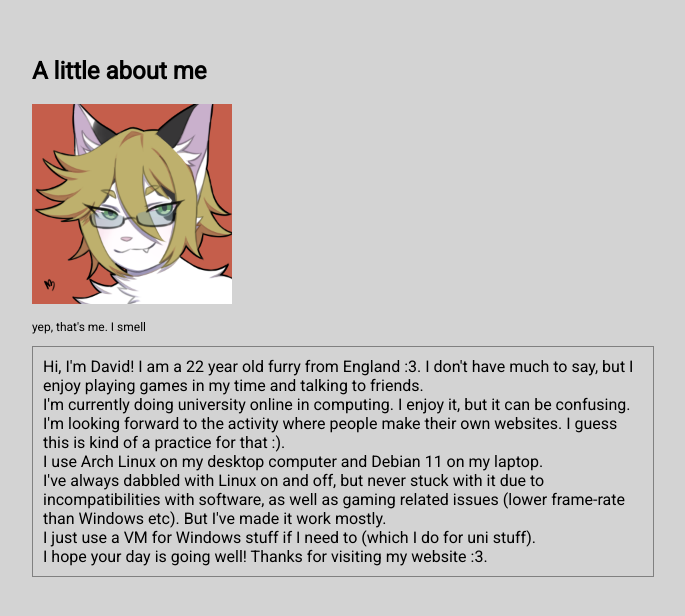
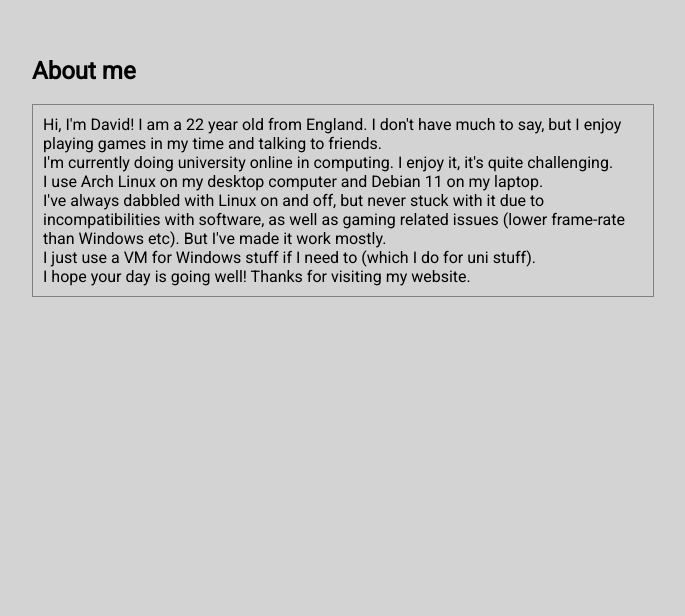
Before and after one commit to dav1dxyz/dav1d.xyz, a plain HTML site: page index.html in a window 1280 px wide. Shown: the part 778-1394 px from the top of the page, without its empty margins (3-688 px from the left). Drawn offline with Linux system fonts and the light colour scheme.

Commit message:
Update index.html

```diff
--- a/index.html
+++ b/index.html
@@ -44,10 +44,6 @@
         color: blue
       }
 
-      #smol {
-        font-size: 12px;
-      }
-
       #box {
         border: 1px solid gray;
         width: 600px;
@@ -91,20 +87,16 @@
         <a href="#next" class="next">↓</a>
       </section>
       <section class="fwh-slide fwh-slide-about" id="next">
-        <h1>A little about me</h1><br>
-        <img src="./images/icon.png" alt="dav1d_cat pfp" width="200" height="200">
-        <p id="smol">yep, that's me. I smell</p>
+        <h1>About me</h1><br>
         <div id="box">
-        <p>Hi, I'm David! I am a 22 year old furry from England :3. I don't have much to say, but I enjoy playing games in my time and talking to friends.
-          I'm currently doing university online in computing. I enjoy it, but it can be confusing.
-          I'm looking forward to the activity where people make their own websites. I guess this is kind of a practice for that :).
-          I use Arch Linux on my desktop computer and Debian 11 on my laptop.
-          I've always dabbled with Linux on and off, but never stuck with it due to incompatibilities with software, as well as gaming related issues (lower frame-rate than Windows etc). But I've made it work mostly.
-          I just use a VM for Windows stuff if I need to (which I do for uni stuff).
-          I hope your day is going well! Thanks for visiting my website :3.
-        </p>
+          <p>Hi, I'm David! I am a 22 year old from England. I don't have much to say, but I enjoy playing games in my time and talking to friends.
+            I'm currently doing university online in computing. I enjoy it, it's quite challenging.
+            I use Arch Linux on my desktop computer and Debian 11 on my laptop.
+            I've always dabbled with Linux on and off, but never stuck with it due to incompatibilities with software, as well as gaming related issues (lower frame-rate than Windows etc). But I've made it work mostly.
+            I just use a VM for Windows stuff if I need to (which I do for uni stuff).
+            I hope your day is going well! Thanks for visiting my website.
+          </p>
         </div>
-
       </section>
     </div>
     <!--<div class="footer">
```
